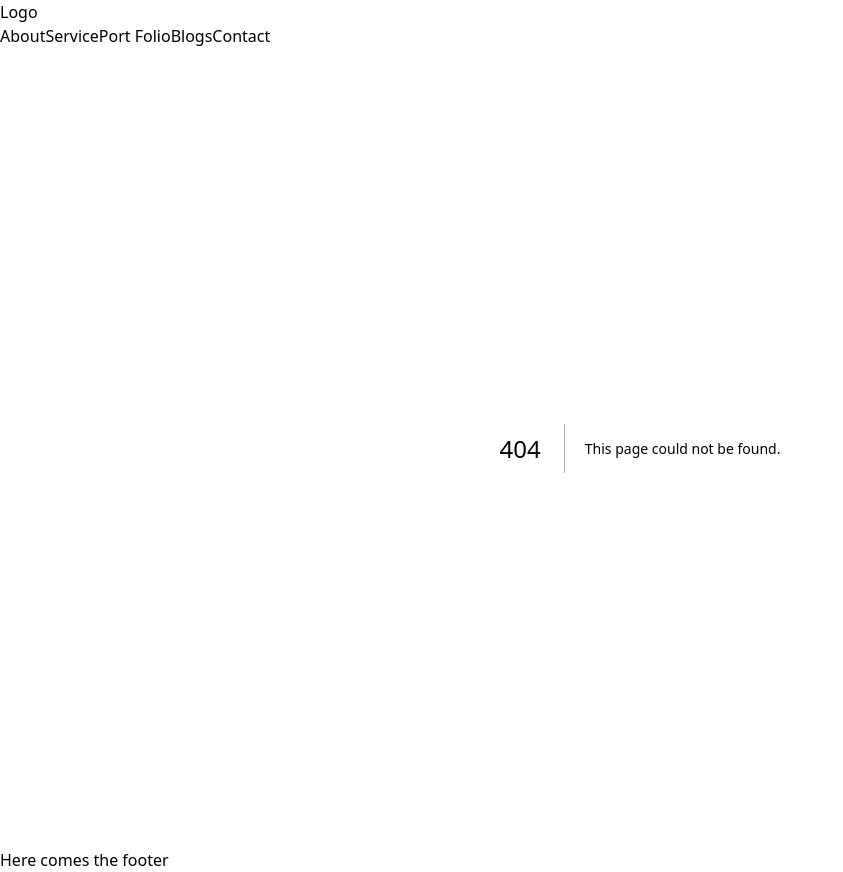
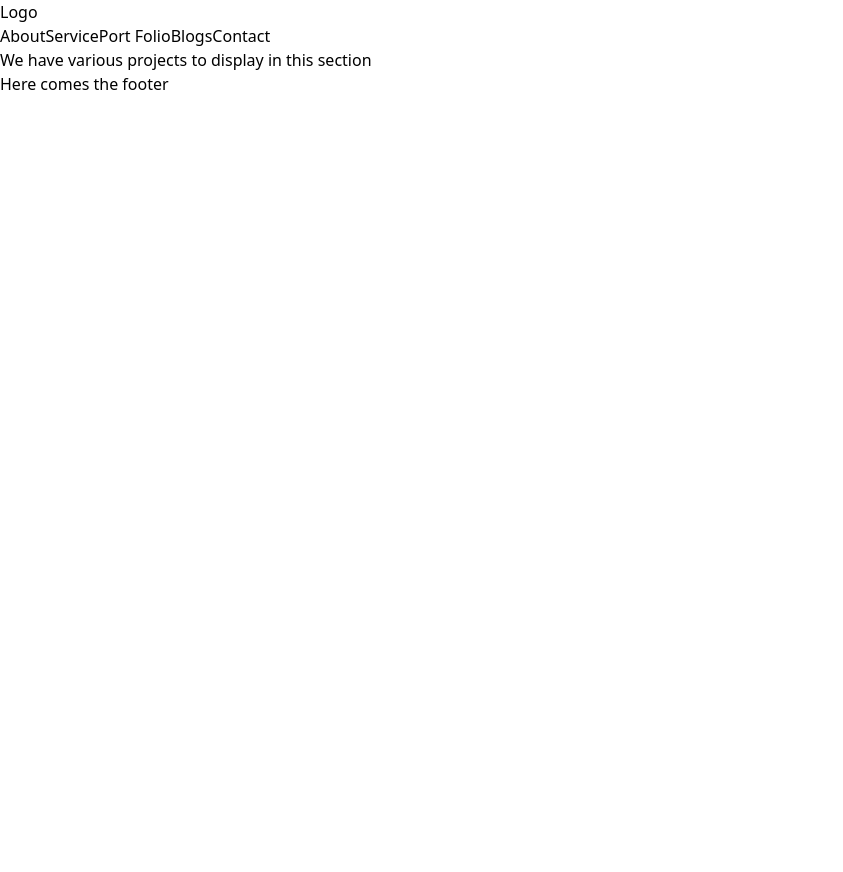
Before and after one commit to JannatulAfrozFaria/next-js-practice-1, a Next.js app: page /portfolio in a window 1280 px wide. Before the commit this address had no page. Shown: the whole page, without its empty margins (0-843 px from the left). After the commit the page ends 800 px from the top, so only its background shows below. Built offline with nearby package versions, Linux system fonts and the light colour scheme.

Commit message:
portfolio page set up complete

```diff
--- /dev/null
+++ b/src/app/portfolio/page.jsx
@@ -0,0 +1,11 @@
+
+
+const portFolio = () => {
+    return (
+        <div>
+            <h3>We have various projects to display in this section</h3>
+        </div>
+    );
+};
+
+export default portFolio;
```
